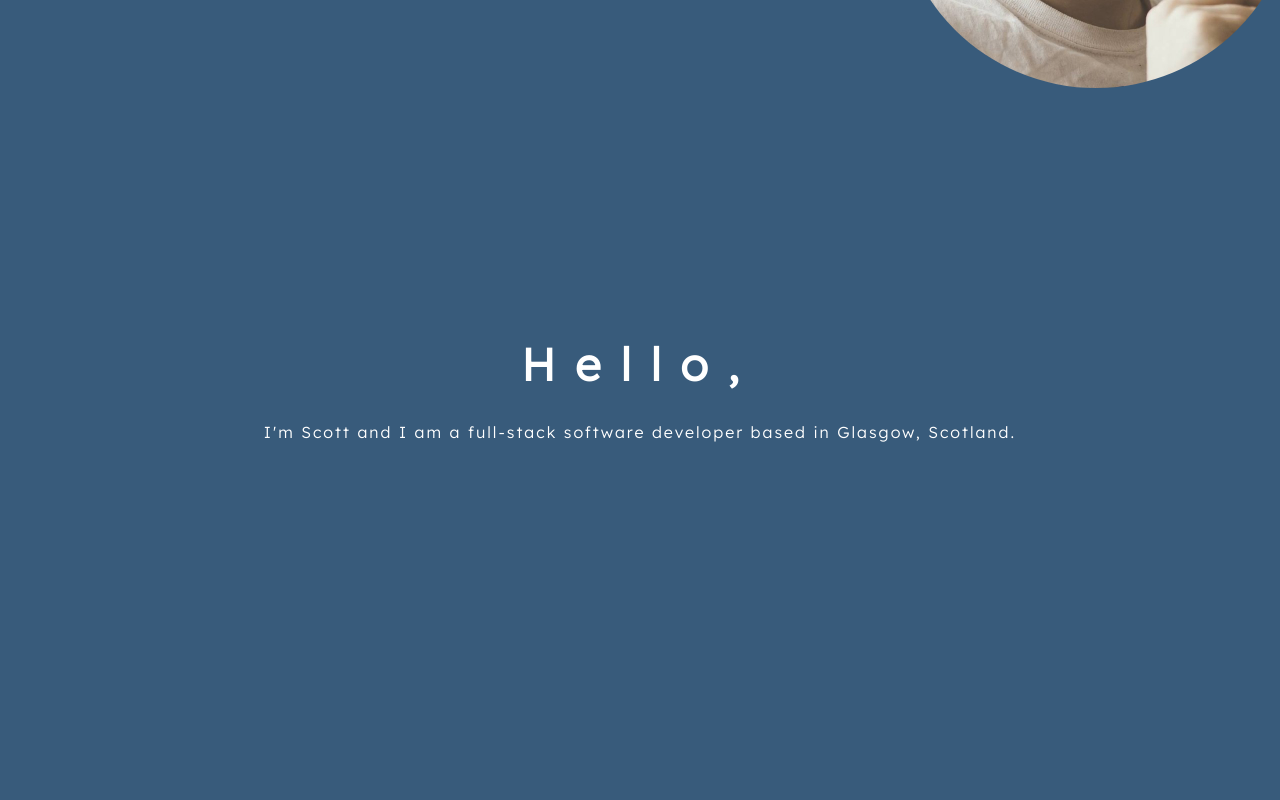
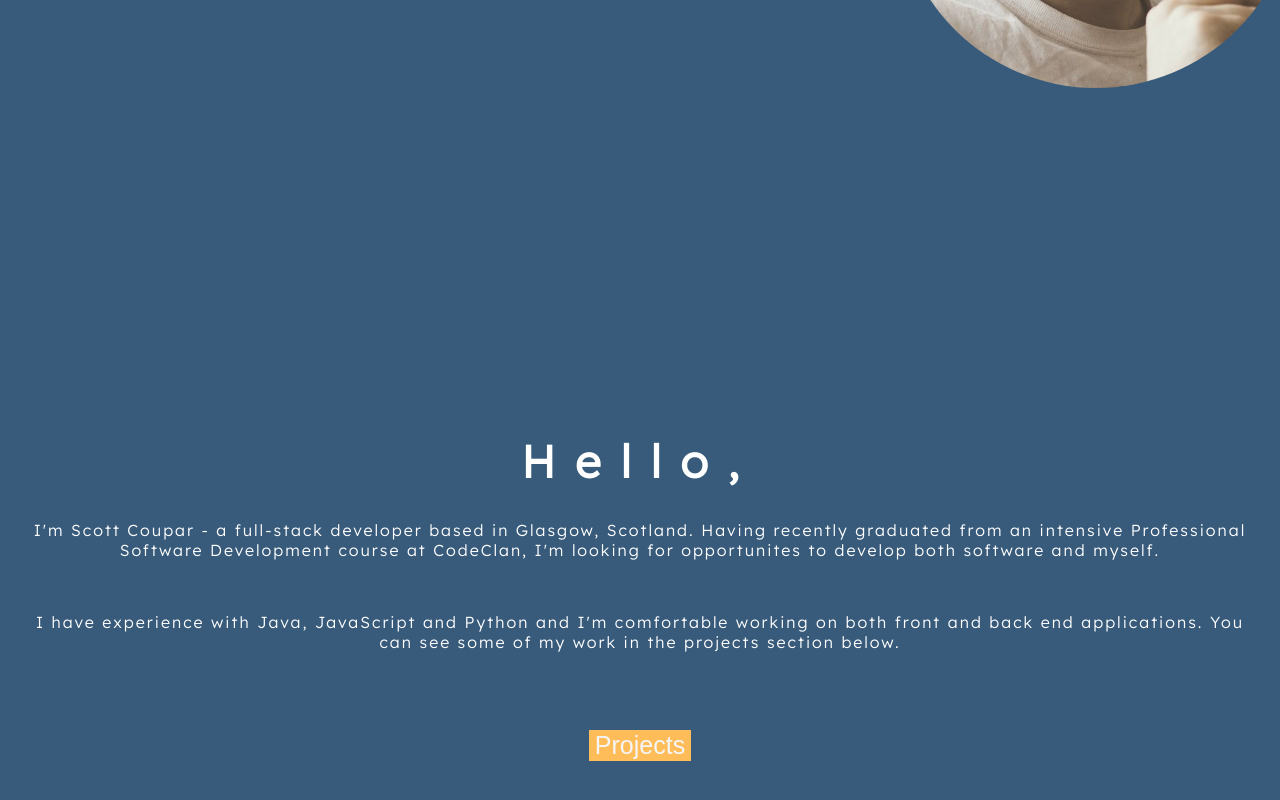
Before and after one commit to scoupar/portfolio, a React (Create React App) app: page / in a window 1280 px wide. Shown: the part 496-1296 px from the top of the page. Before the commit the page ends 954 px from the top, so only its background shows below. Built offline with nearby package versions, Linux system fonts and the light colour scheme.

Commit message:
added text and button  to about

```diff
--- a/src/App.css
+++ b/src/App.css
@@ -88,10 +88,24 @@ body{
   text-align: center;
   letter-spacing: 20px;
   font-size: 45px;
+  margin-top:10vmax;
+
 }
 
 .about-body{
   color:white;
   text-align: center;
   letter-spacing: 2px;
+  padding-left:20px;
+  padding-right:20px;
 }
+
+.button2{
+  background-color: #ffbd59;
+  border:none;
+  color:whitesmoke;
+  margin-top:5%;
+  margin-bottom:5%;
+  font-size: 25px;
+
+}
--- a/src/components/About.js
+++ b/src/components/About.js
@@ -4,9 +4,14 @@ const About = () => {
     return (
         <>
 
+
         <h1 className = "about-title">Hello,</h1>
-
-        <p className = "about-body">I'm Scott and I am a full-stack software developer based in Glasgow, Scotland.</p>
+        <div className = "about-body">
+        <p>I'm Scott Coupar - a full-stack developer based in Glasgow, Scotland. Having recently graduated from an intensive Professional Software Development course at CodeClan, I'm looking for opportunites to develop both software and myself.</p>
+        <br></br>
+        <p>I have experience with Java, JavaScript and Python and I'm comfortable working on both front and back end applications. You can see some of my work in the projects section below.</p>
+        <button className = "button2">Projects</button>
+        </div>
         </>
     )
 }
```
